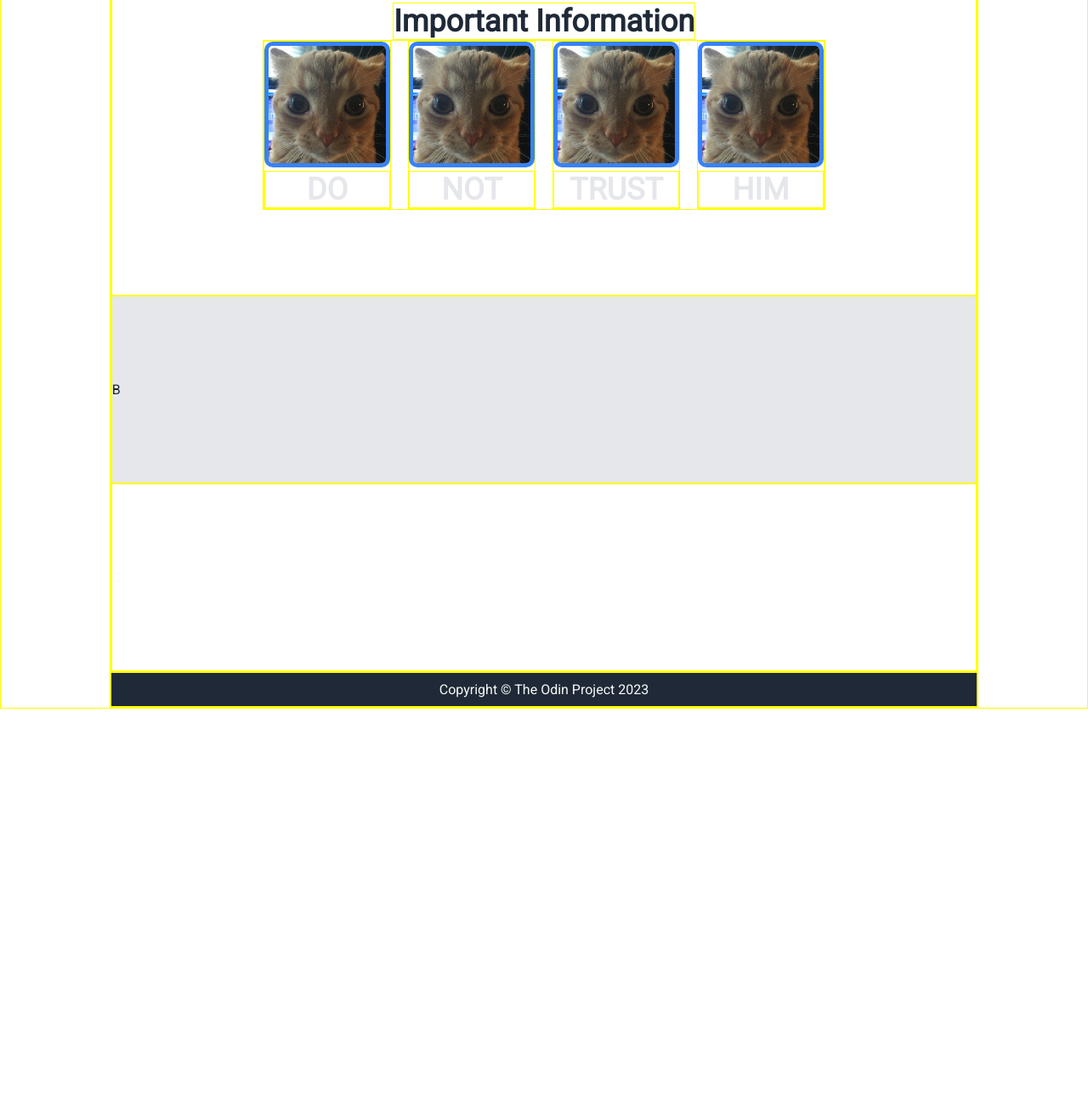
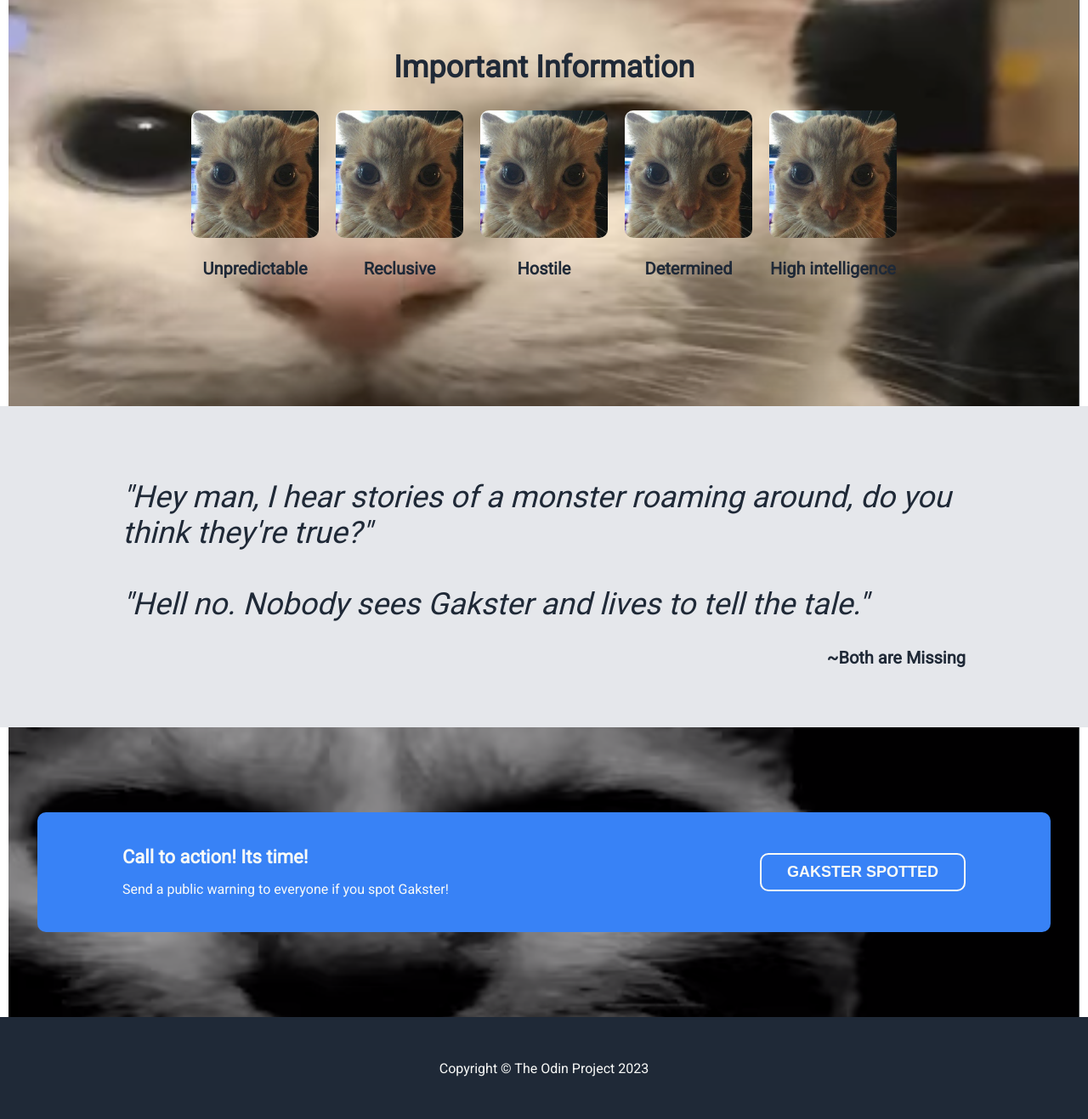
Before and after one commit to MilindShekhawat/landing-page, a plain HTML site: page index.html in a window 1280 px wide. Shown: the part 638-1955 px from the top of the page at 85% size. Before the commit the page ends 1472 px from the top, so only its background shows below. Drawn offline with Linux system fonts and the light colour scheme.

Commit message:
Added all the content in html file. Styled almost everything.

```diff
--- a/index.html
+++ b/index.html
@@ -19,12 +19,11 @@
         </nav>
     </div>
 
-    <div class="container">
     <div class="hero">
         <div class="sign-up">
-                <h1>This website is awesome</h1>
-                <p>This website has some subtext that goes here under the main title. It's smaller font and the color is lower contrast.</p>
-                <button>Sign Up</button>
+            <h1>This is Gakster!!</h1>
+            <p>Gakster is a creature that is NOT TO BE TRUSTED. Often described as being unpredictable, often hostile, determined, and of high intelligence. If seen anywhere, DO NOT APPROACH.</p>
+            <button>GO AWAY</button>
         </div>
         <img class="hero-img" src="img/gakster1.jpg" alt="DO NOT TRUST HIM.">
     </div>
@@ -34,29 +33,42 @@
         <div class="card-container">
             <div class="card">
                 <img class="hero-img" src="img/gakster1.jpg" alt="DO NOT TRUST HIM.">
-                    <p>DO</p>
+                <p>Unpredictable</p>
             </div>
             <div class="card">
                 <img class="hero-img" src="img/gakster1.jpg" alt="DO NOT TRUST HIM.">
-                    <p>NOT</p>
+                <p>Reclusive</p>
             </div>
             <div class="card">
                 <img class="hero-img" src="img/gakster1.jpg" alt="DO NOT TRUST HIM.">
-                    <p>TRUST</p>
+                <p>Hostile</p>
             </div>
             <div class="card">
                 <img class="hero-img" src="img/gakster1.jpg" alt="DO NOT TRUST HIM.">
-                    <p>HIM</p>
+                <p>Determined</p>
+            </div>
+            <div class="card">
+                <img class="hero-img" src="img/gakster1.jpg" alt="DO NOT TRUST HIM.">
+                <p>High intelligence</p>
             </div>
         </div>
     </div>
 
     <div class="quote">
-            B
+        <p class="quotes">
+            "Hey man, I hear stories of a monster roaming around, do you think they're true?"<br><br>
+            "Hell no. Nobody sees Gakster and lives to tell the tale."<br>
+        </p>
+        <p class="speaker">~Both are Missing</p>
     </div>
 
-        <div class="call">
-            C
+    <div class="report">
+        <div class="report-container">
+            <div class="report-text">
+                <h1>Call to action! Its time!</h1>
+                <p>Send a public warning to everyone if you spot Gakster!</p>
+            </div>
+            <button>GAKSTER SPOTTED</button>
         </div>
     </div>
 
--- a/styles.css
+++ b/styles.css
@@ -1,28 +1,24 @@
-* {
+body {
+    box-sizing: border-box;
+    display: flex;
+    flex-flow: column wrap;
+    justify-content: center;
+    font-family: 'Roboto', sans-serif;
     margin: 0;
-    box-sizing: border-box;
-    border: 1px solid yellow;
-    font-family: 'Roboto', sans-serif;
+    padding: 0;
 }
 
-body {
-    display: flex;
-    flex-direction: column;
-    max-width: 80%;
-    margin: auto;
-}
-
+/*  HEADER  and FOOTER*/
 .header, .footer{
     display: flex;
+    flex-flow: row wrap;
+    align-items: center;
+    justify-content: space-around;
+    color: #f9faf8;
+    background: #1f2937;
     padding: 10px;
+    height: 100px;
     align-items: center;
-    background: #1f2937;
-    color: #f9faf8;
-}
-
-/*  HEADER  */
-.header {
-    justify-content: space-between;
 }
 .header-logo {
     height: 60px;
@@ -40,28 +36,23 @@ a {
     text-decoration: none;
 }
 
-/*  BODY CONTAINER */
-.container > div{
-    display: flex;
-    padding: 100px 0px;
-    align-items: center;
-}
-
 /*  BODY ONE  */
 .hero {
     display: flex;
-    flex-wrap: wrap;
+    flex-flow: row wrap;
+    align-items: center;
     justify-content: center;
-    gap: 10px;
     color: #f9faf8;
     background: #1f2937;
+    gap: 10px;
+    padding: 100px 20px;
 }
 .sign-up{
     max-width: 500px;
     flex-shrink:1 1 0;
 }
 .sign-up > *{
-    margin: 10px 0px;
+    margin-bottom: 10px;
 }
 .sign-up > h1{
     font-size: 48px;
@@ -82,7 +73,7 @@ a {
 }
 .hero-img{
     max-width: 500px;
-    height: 250px;
+    height: 230px;
     flex: 1 1 0;
     object-fit:cover;
 }
@@ -90,8 +81,15 @@ a {
 /*  BODY TWO  */
 .info {
     display: flex;
-    flex-direction: column;
+    flex-flow: column wrap;
+    align-items: center;
+    justify-content: center;
     color: #1f2937;
+    padding: 100px 20px;
+    background: url(img/canny.png) no-repeat center fixed;
+}
+.info > * {
+    margin-bottom: 30px;
 }
 .info > h1 {
     font-size: 36px;
@@ -99,37 +97,82 @@ a {
 }
 .card-container{
     display: flex;
+    flex-flow: row wrap;
     justify-content: center;
-    flex-wrap: wrap;
     gap: 20px;
 }
 .card-container > div{
     width: 150px;
 }
 .card> img{
-    border: 5px solid #3882F6;
-    border-radius: 10px;;
+    border-radius: 10px;
     width: 100%;
     height: auto;
 }
 .card > p {
-    font-size: 36px;
-    color:#e5e7eb;
+    font-size: 20px;
     font-weight: bolder;
     text-align: center;
 }
+
 /*  BODY THREE  */
 .quote {
+    display: flex;
+    flex-flow: column wrap;
+    align-items: center;
     color: #1f2937;
     background: #e5e7eb;
+    padding: 50px 20px;
+
+}
+.quotes{
+    font-style: italic;
+    font-size: 36px;
+    font-weight: light;
+    margin-bottom: 10px;
+    width: 80%;
+}
+.speaker{
+    font-size: 20px;
+    width: 80%;
+    font-weight: bold;
+    text-align: end;
 }
 
 /*  BODY FOUR */
-.call {
+.report {
+    display: flex;
+    flex-flow: row wrap;
+    align-items: center;
+    justify-content: center;
     color: #f9faf8;
+    padding: 100px 20px;
+    background: url(img/uncanny.png) no-repeat center fixed;
 }
-
-/*  FOOTER  */
-.footer {
-    justify-content: space-around;
+.report-container {
+    display: flex;
+    flex-flow: row wrap;
+    justify-content: space-between;
+    align-items: center;
+    width: 80%;
+    padding: 25px 100px;
+    border-radius: 10px;
+    background: #3882F6;
 }
+.report-text {
+    flex: 1 1 200px;
+}
+.report-text > h1 {
+    font-size: 22px;
+    font-weight: bold;
+}
+.report-container > button {
+    border-radius: 10px;
+    border: 2px solid;
+    padding: 10px 30px;
+    color: #f9faf8;
+    font-weight: bold;
+    font-size: 18px;
+    background: #3882F6;
+    flex: 0 1 auto;
+}
```
Lines whose indentation alone changed are shown as unchanged.
